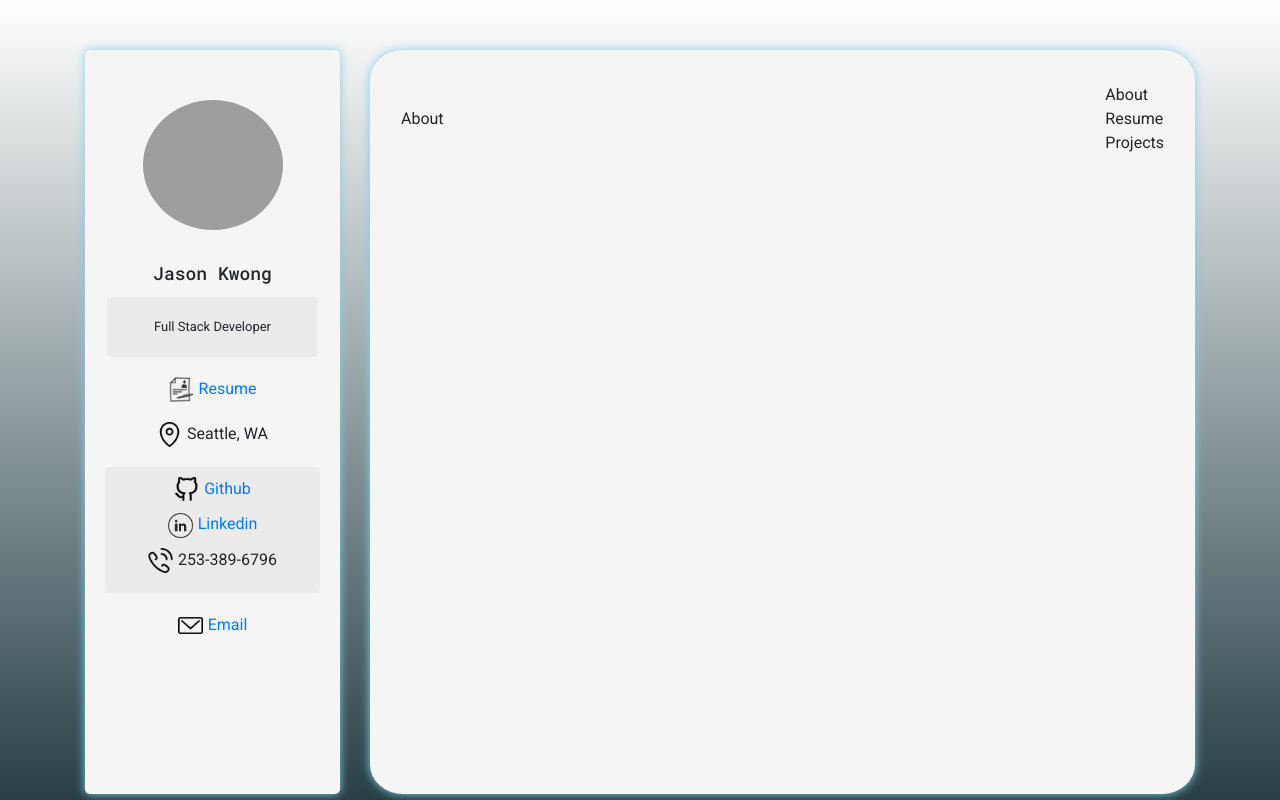
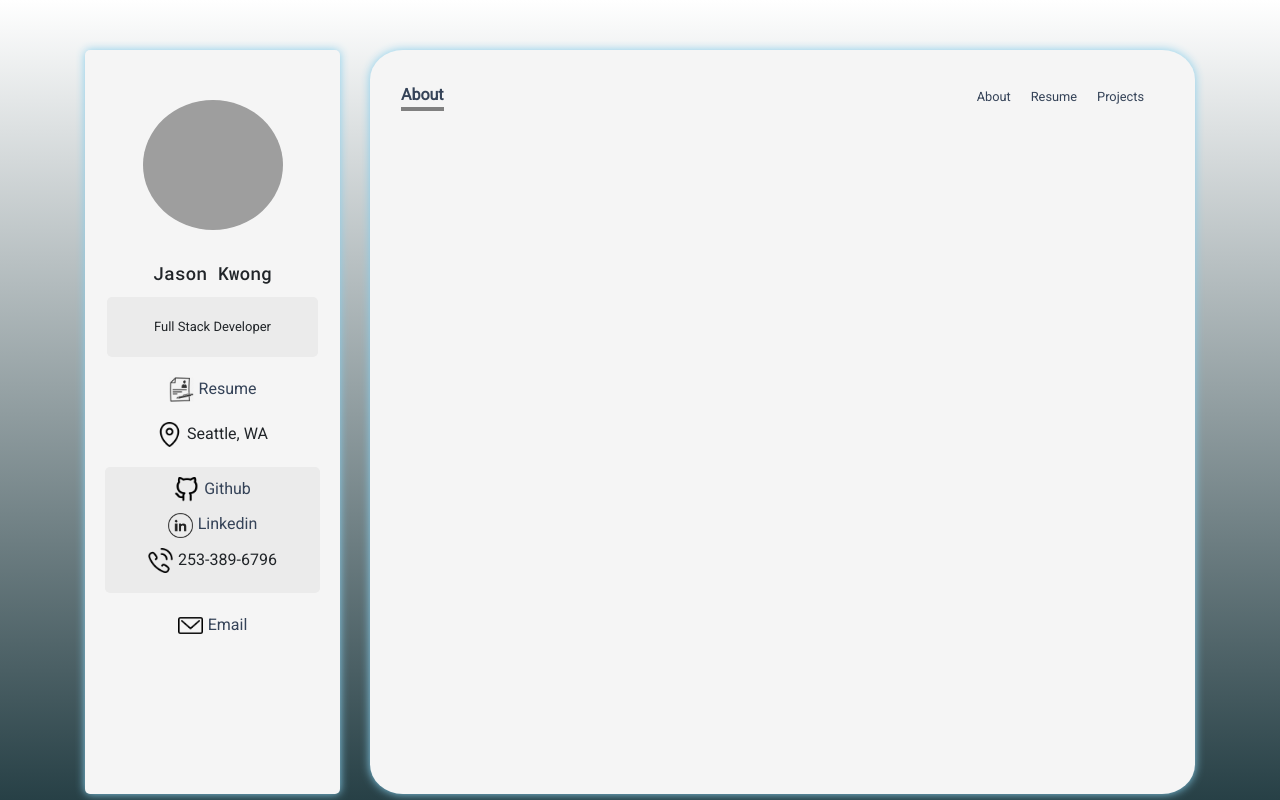
Before and after one commit to saikitjk/jkwong-portfolio, a React (Create React App) app: page / in a window 1280 px wide. Built offline with nearby package versions, Linux system fonts and the light colour scheme; grey boxes are pictures that could not be loaded.

Commit message:
added hover effect on each nav object and created useState for avtive object

```diff
--- a/src/components/nav/Navbar.js
+++ b/src/components/nav/Navbar.js
@@ -1,15 +1,32 @@
-import React from "react";
+import React, { useState } from "react";
+import "./style.css";
 
 export default function Navbar() {
+  const [activeState, setActiveState] = useState("About");
   return (
     <>
       <div className="navbar">
-        <div className="navbar_active">About</div>
+        <div className="navbar_active">{activeState}</div>
 
         <div className="navbar_objects">
-          <div className="navbar_object">About</div>
-          <div className="navbar_object">Resume</div>
-          <div className="navbar_object">Projects</div>
+          <div
+            className="navbar_object"
+            onClick={() => setActiveState("About")}
+          >
+            About
+          </div>
+          <div
+            className="navbar_object"
+            onClick={() => setActiveState("Resume")}
+          >
+            Resume
+          </div>
+          <div
+            className="navbar_object"
+            onClick={() => setActiveState("Projects")}
+          >
+            Projects
+          </div>
         </div>
       </div>
     </>
--- a/src/components/nav/style.css
+++ b/src/components/nav/style.css
@@ -0,0 +1,25 @@
+.navbar_objects {
+  display: flex;
+}
+
+.navbar_active {
+  font-size: 1rem;
+  font-weight: 700;
+  color: #354358;
+  border-bottom: 4px solid grey;
+}
+
+.navbar_object {
+  margin-right: 20px;
+  text-decoration: none;
+  color: #354358;
+  font-size: 0.8rem;
+  cursor: pointer;
+}
+
+.navbar_object:hover {
+  background: -webkit-linear-gradient(#00f260, #0575e6);
+  background-clip: text;
+  -webkit-background-clip: text;
+  -webkit-animation-fill-color: transparent;
+}
--- a/src/components/side/style.css
+++ b/src/components/side/style.css
@@ -1,3 +1,6 @@
+a {
+  color: #354358;
+}
 .sideMenu {
   background-color: whitesmoke;
   height: 100%;
```
